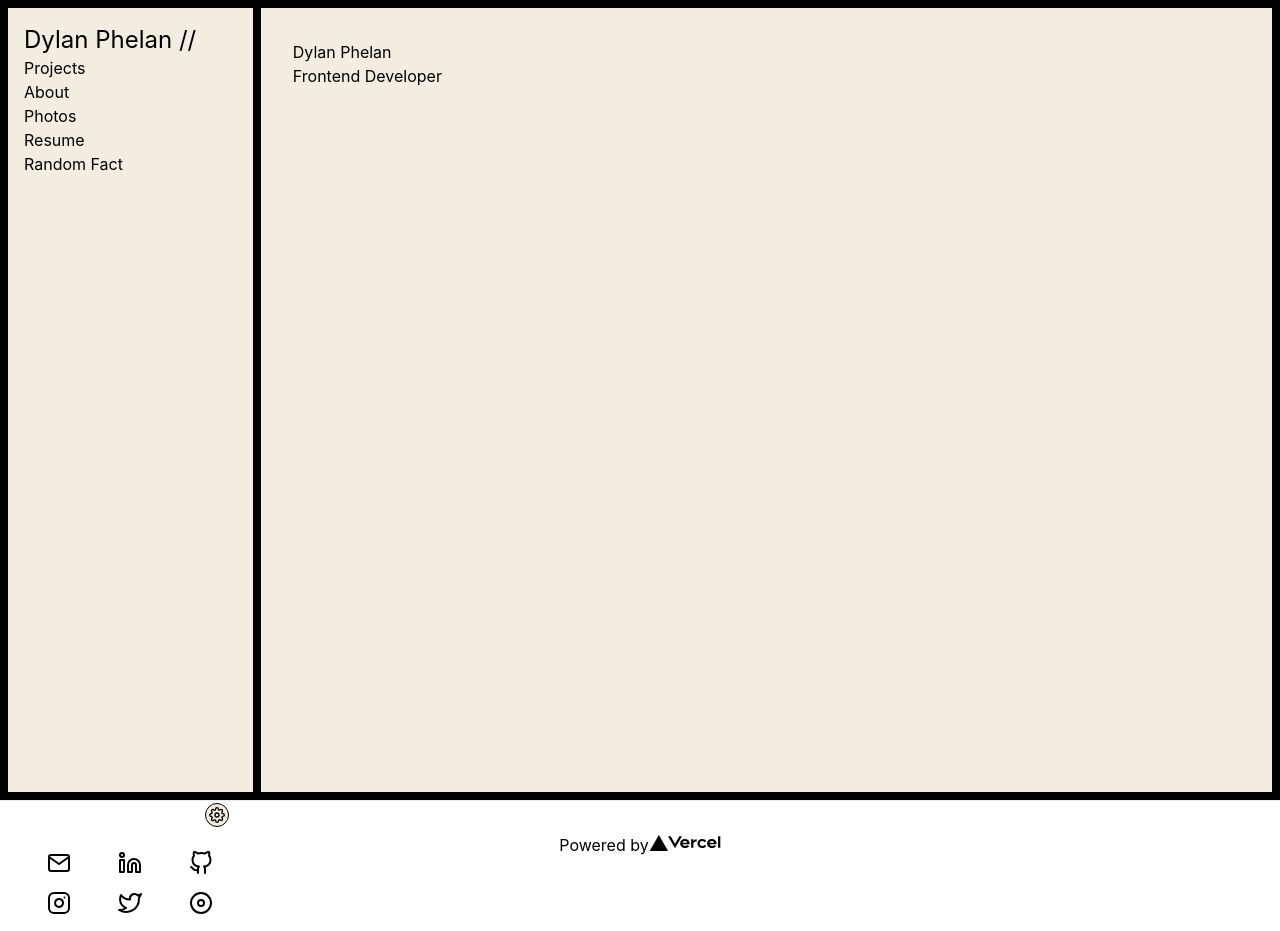
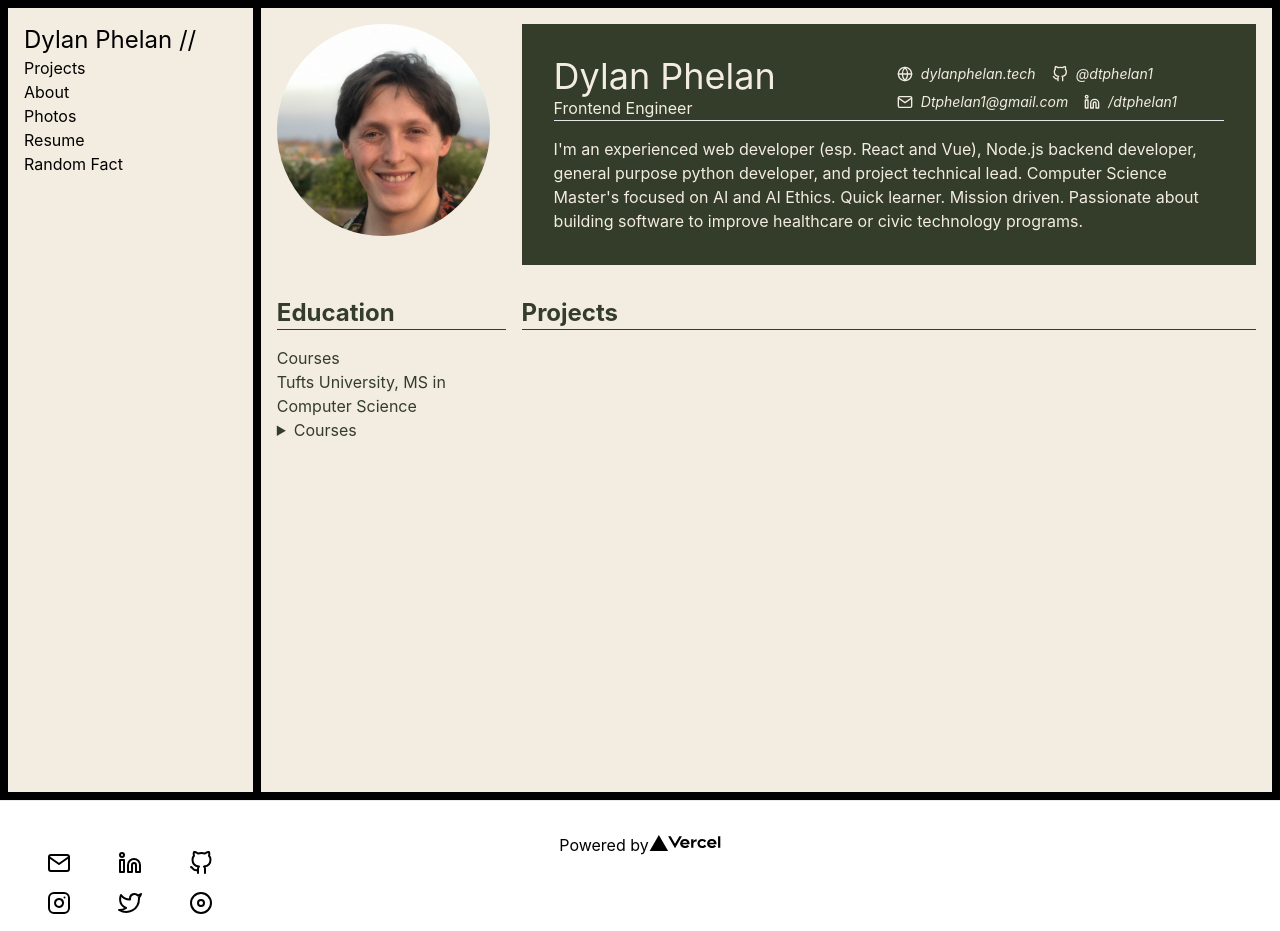
Before and after one commit to Dtphelan1/dtphelan1.github.io, a Next.js app: page /resume in a window 1280 px wide. Built offline with nearby package versions, Linux system fonts and the light colour scheme.

Commit message:
more resume work, new headshot files

```diff
--- a/components/Canvas.js
+++ b/components/Canvas.js
@@ -1,7 +1,7 @@
 import { useEffect, useRef, useLayoutEffect, useState } from "react";
 import { Settings } from "react-feather";
 
-const SPAWNFREQUENCY = 2000;
+const SPAWNFREQUENCY = 3000;
 let LASTDRAW = 0;
 const ELEMENTSEACHFRAME = 80;
 const MAXELEMENTS = 80;
@@ -104,7 +104,6 @@ export default function Canvas({ className }) {
         MINACCELERATION / 1000,
         maxAcceleration / 1000
       );
-      console.log(maxAcceleration);
       const ySpeed = randomPoint(MINSPEED, MAXSPEED);
       const yDirection = Math.random() > 0.5 / 2 ? -1 : 1;
       const yAcceleration = randomPoint(
@@ -180,7 +179,6 @@ export default function Canvas({ className }) {
       MINACCELERATION / 1000,
       maxAcceleration / 1000
     );
-    console.log(maxAcceleration);
     const ySpeed = randomPoint(MINSPEED, MAXSPEED);
     const yDirection = Math.random() > 0.5 / 2 ? -1 : 1;
     const yAcceleration = randomPoint(
@@ -272,16 +270,15 @@ export default function Canvas({ className }) {
         id="html-canvas"
         ref={canvasRef}
       />
-
-      <div className="w-full h-0 relative">
+      <div className={`w-full h-0 relative ${className}`}>
         <button
-          className="absolute bottom-0 right-0 border m-2 border-black rounded-full shadow-2xl bg-bg-main w-6 h-6 flex justify-center items-center"
+          className="absolute bottom-0 right-0 border m-2 border-black rounded-full shadow-2xl bg-neutral-main w-6 h-6 flex justify-center items-center"
           onClick={() => setShowSettings(!showSettings)}
         >
           <Settings size={16} />
         </button>
         <article
-          className={`bottom-9 right-1 border-black border mr-2 rounded-lg bg-bg-main h-96 w-56 p-4 animate__animated absolute ${
+          className={`bottom-9 right-1 border-black border mr-2 rounded-lg bg-neutral-main h-96 w-56 p-4 animate__animated absolute ${
             showSettings ? " animate__fadeIn" : " animate__fadeOut hidden"
           }`}
         >
--- a/components/PageLayout.js
+++ b/components/PageLayout.js
@@ -20,7 +20,7 @@ export default function PageLayout({ children }) {
         <link rel="icon" href="/favicon.ico" />
       </Head>
       <main className="h-screen w-screen flex flex-col sm:flex-row bg-black p-2 ">
-        <div className="basis-1/5 border-black border-b-8 sm:border-b-0 sm:border-r-8 bg-bg-main px-4 pt-4 flex flex-col justify-between">
+        <div className="basis-1/5 border-black border-b-8 sm:border-b-0 sm:border-r-8 bg-neutral-main px-4 pt-4 flex flex-col justify-between">
           <div id="top-nav" className="">
             <h1 className="text-2xl animate__animated animate__fadeInDown">
               Dylan Phelan //
@@ -59,7 +59,7 @@ export default function PageLayout({ children }) {
             </div>
           </div>
         </div>
-        <main className="basis-4/5 bg-bg-main ">{children}</main>
+        <main className="basis-4/5 bg-neutral-main ">{children}</main>
       </main>
 
       <footer className={styles.footer}>
--- a/pages/resume.js
+++ b/pages/resume.js
@@ -1,13 +1,105 @@
 import PageLayout from "../components/PageLayout";
+import Image from "next/image";
+import headshot from "../public/headshot.jpeg";
+
+import { Globe, GitHub, Mail, Linkedin } from "react-feather";
 
 export default function Resume() {
+  const links = [
+    {
+      id: "website",
+      link: "https://www.dylanphelan.tech",
+      display: "dylanphelan.tech",
+      Icon: Globe,
+    },
+    {
+      id: "email",
+      link: "mailto:dtphelan1@gmail.com",
+      display: "@dtphelan1",
+      Icon: GitHub,
+    },
+    {
+      id: "github",
+      link: "https://www.github.com/Dtphelan1",
+      display: "Dtphelan1@gmail.com",
+      Icon: Mail,
+    },
+    {
+      id: "linkedin",
+      link: "https://www.linkedin.com/in/dtphelan1/",
+      display: "/dtphelan1",
+      Icon: Linkedin,
+    },
+  ];
+  const aboutMe = {
+    name: "Dylan Phelan",
+    title: "Frontend Engineer",
+    elevatorPitch: `I'm an experienced web developer (esp. React and Vue), Node.js
+    backend developer, general purpose python developer, and project
+    technical lead. Computer Science Master's focused on AI and AI
+    Ethics. Quick learner. Mission driven. Passionate about building
+    software to improve healthcare or civic technology programs.`,
+  };
   return (
     <PageLayout>
-      <article className="p-8">
-        <div id="contact-and-high-level">
-          <div>
-            <h1>Dylan Phelan</h1>
-            <p>Frontend Developer</p>
+      <article>
+        <div
+          id="contact-and-high-level "
+          className="p-4 max-w-screen-xl mx-auto bg-primary lg:bg-neutral-main flex flex-wrap"
+        >
+          <div className="basis-full lg:basis-1/4 lg:pr-8 ">
+            <div className="justify-center flex max-h-64 max-w-[16rem] mx-auto">
+              <Image
+                src={headshot}
+                className="rounded-full "
+                alt="A photo of Dylan, taken in 2019 from a rooftop restaurant in Morocco. Pictured with medium length brown hair, slightly disheveled and parted on the viewer's right, is a wide-smiling, green-eye squinting Dylan wearing a black floral-print collared shirt. The image is neck-up, and the shirt is barely visible in the crop. A portrait style photo, the head makes way to slightly blurred shrubbery, offering a verdant contrast to the subject's peach-toned skin. Further in the photo's background we see the Old Town of Morocco stretch to the horizon, beige and reddish-brown buildings carrying our eyes to the gray-blue sky behind up."
+              />
+            </div>
+          </div>
+          {/* Need the wrapping div so the HR can be the same length as the top-level bio info */}
+          <div className="basis-full lg:basis-3/4 lg:p-8 bg-primary text-neutral-main">
+            <div className="flex items-center justify-between">
+              <header className="basis-1/2">
+                <h1 className="text-4xl ">{aboutMe.name}</h1>
+                <p>{aboutMe.title}</p>
+              </header>
+              <address id="links" className="text-sm basis-1/2">
+                <ul className="flex flex-row flex-wrap">
+                  {links.map((link, i) => (
+                    <li className="flex items-center mx-2 my-1" key={link.id}>
+                      <link.Icon size={16} className="inline mr-2" />
+                      <a target="_blank" href={link.link}>
+                        {link.display}
+                      </a>
+                    </li>
+                  ))}
+                </ul>
+              </address>
+            </div>
+            <hr className="mb-4" />
+            <p id="mission-statement">{aboutMe.elevatorPitch}</p>
+          </div>
+        </div>
+        <div className="p-4 max-w-screen-xl mx-auto bg-neutral-main flex flex-wrap-reverse lg:flex-wrap text-primary">
+          <div className="basis-full lg:basis-1/4 lg:pr-4">
+            <section>
+              <h2 className="text-2xl font-bold ">Education</h2>
+              <hr className="w-full border-primary pb-4" />
+              <span>Courses</span>
+              <h3>Tufts University, MS in Computer Science</h3>
+              <details>
+                <summary>Courses</summary>
+                <ul>
+                  <li>AI Ethics</li>
+                  <li>Working with Corpora</li>
+                  <li>Graph Theory</li>
+                </ul>
+              </details>
+            </section>
+          </div>
+          <div className="basis-full lg:basis-3/4">
+            <h2 className="text-2xl font-bold ">Projects</h2>
+            <hr className="w-full border-primary pb-4" />
           </div>
         </div>
       </article>
--- a/tailwind.config.js
+++ b/tailwind.config.js
@@ -6,7 +6,9 @@ module.exports = {
   theme: {
     extend: {
       colors: {
-        "bg-main": "#F3EDE1",
+        "neutral-main": "#F3EDE1",
+        primary: "#333d29",
+        secondary: "#7f4f24",
       },
     },
   },
```
Also changed, not shown: public/headshot.jpeg (added), 1 other file (tests, documents, lock files or other folders).
